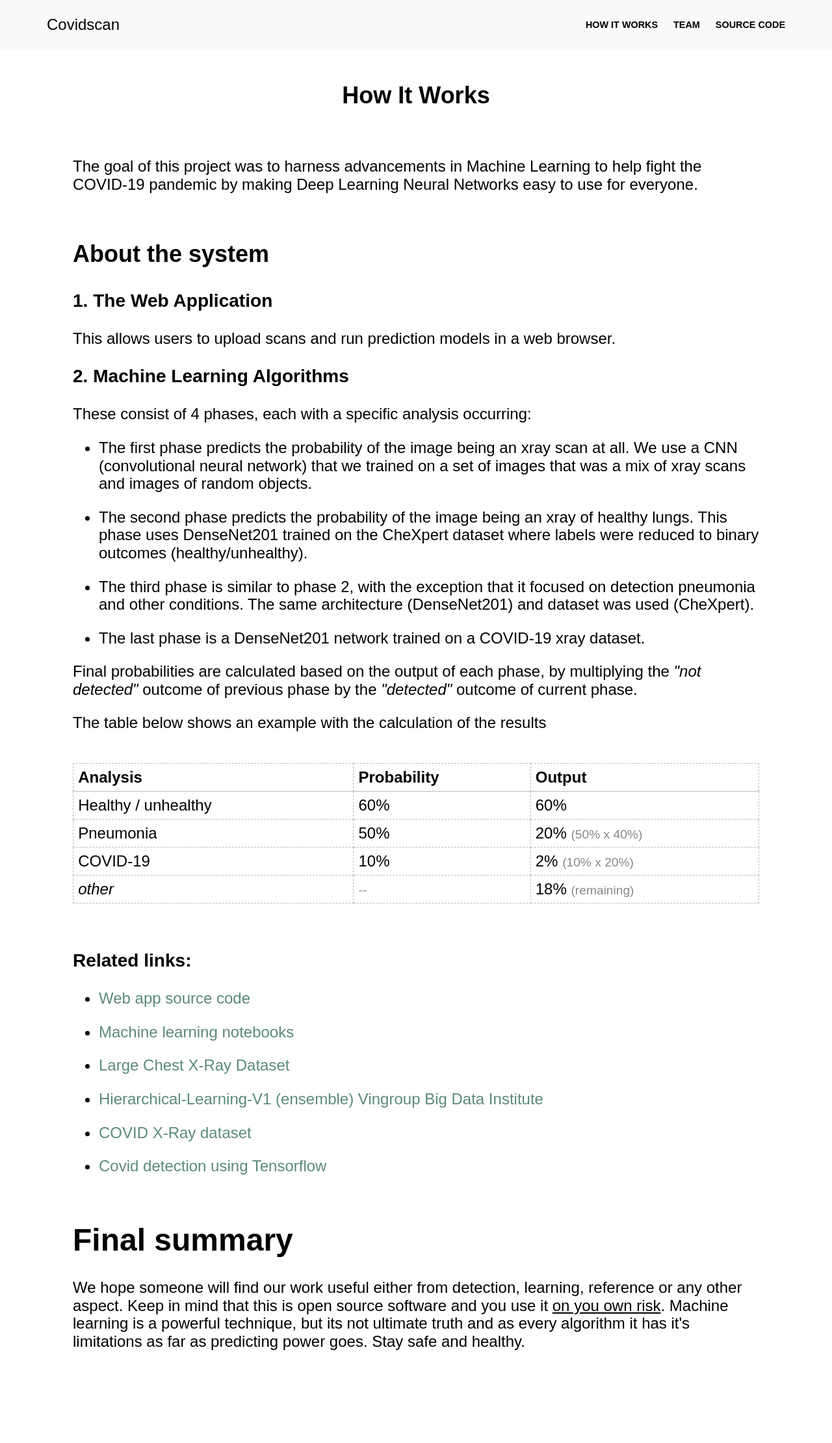
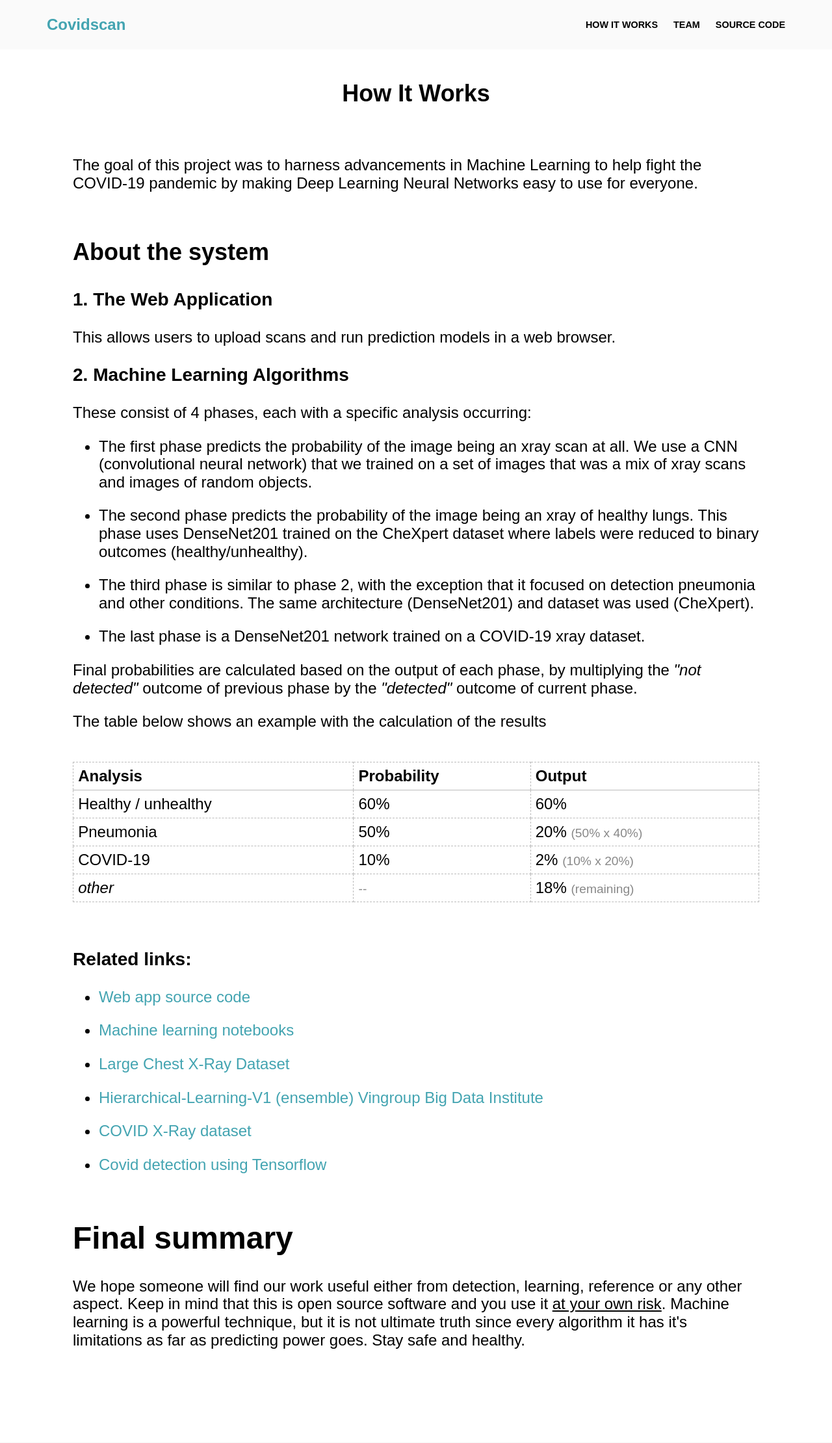
Before and after one commit to covidscantest/covidscantest-webapp, a Django app: page /how-it-works in a window 1280 px wide. Shown: the top 2220 px of the page at 65% size. Run offline with Django 3.2, Linux system fonts and the light colour scheme; parts of the project's set-up code (start-up, migrations or seed data) failed here and were passed over; some libraries are stand-ins or nearby versions; some web fonts are replaced.

Commit message:
final touches

```diff
--- a/covidwebapp/scandetector/templates/how.html
+++ b/covidwebapp/scandetector/templates/how.html
@@ -99,31 +99,65 @@
       <h3>Related links:</h3>
       <ul>
         <li>
-                <a href="https://github.com/covidscantest/covidscantest-webapp">Web app source code</a>
+          <a
+            href="https://github.com/covidscantest/covidscantest-webapp"
+            target="_blank"
+            rel="noreferrer noopener"
+            >Web app source code</a
+          >
         </li>
         <li>
-                <a href="https://github.com/covidscantest/covidscan-datascience">Machine learning notebooks</a>
+          <a
+            href="https://github.com/covidscantest/covidscan-datascience"
+            target="_blank"
+            rel="noreferrer noopener"
+            >Machine learning notebooks</a
+          >
         </li>
         <li>
-                <a href="https://stanfordmlgroup.github.io/competitions/chexpert/">Large Chest X-Ray Dataset</a>
+          <a
+            href="https://stanfordmlgroup.github.io/competitions/chexpert/"
+            target="_blank"
+            rel="noreferrer noopener"
+            >Large Chest X-Ray Dataset</a
+          >
         </li>
         <li>
-                <a href="https://arxiv.org/abs/1911.06475">Hierarchical-Learning-V1 (ensemble) Vingroup Big Data
-                    Institute</a>
+          <a
+            href="https://arxiv.org/abs/1911.06475"
+            target="_blank"
+            rel="noreferrer noopener"
+            >Hierarchical-Learning-V1 (ensemble) Vingroup Big Data Institute</a
+          >
         </li>
-            <li><a href="https://github.com/ieee8023/covid-chestxray-dataset">COVID X-Ray dataset</a></li>
-            <li><a href="https://rubikscode.net/2020/03/23/detection-of-covid-19-in-chest-x-rays-with-deep-learning/">Covid
-                detection using Tensorflow</a></li>
+        <li>
+          <a
+            href="https://github.com/ieee8023/covid-chestxray-dataset"
+            target="_blank"
+            rel="noreferrer noopener"
+            >COVID X-Ray dataset</a
+          >
+        </li>
+        <li>
+          <a
+            href="https://rubikscode.net/2020/03/23/detection-of-covid-19-in-chest-x-rays-with-deep-learning/"
+            target="_blank"
+            rel="noreferrer noopener"
+            >Covid detection using Tensorflow</a
+          >
+        </li>
       </ul>
     </article>
 
     <article>
       <h1>Final summary</h1>
       <p>
-              We hope someone will find our work useful either from detection, learning, reference or any other aspect.
-              Keep in mind that this is open source software and you use it <u>on you own risk</u>. Machine learning is a
-              powerful technique, but its not ultimate truth and as every algorithm it has it's limitations as far as
-              predicting power goes. Stay safe and healthy.
+        We hope someone will find our work useful either from detection,
+        learning, reference or any other aspect. Keep in mind that this is open
+        source software and you use it <u>at your own risk</u>. Machine learning
+        is a powerful technique, but it is not ultimate truth since every
+        algorithm it has it's limitations as far as predicting power goes. Stay
+        safe and healthy.
       </p>
     </article>
   </div>
--- a/covidwebapp/scandetector/templates/layout.html
+++ b/covidwebapp/scandetector/templates/layout.html
@@ -75,7 +75,14 @@
       <ul>
         <li><a href="{% url 'scandetector:how' %}">How it Works</a></li>
         <li><a href="{% url 'scandetector:team' %}">Team</a></li>
-        <li><a href="https://github.com/covidscantest">Source code</a></li>
+        <li>
+          <a
+            target="_blank"
+            rel="noreferrer noopener"
+            href="https://github.com/covidscantest"
+            >Source code</a
+          >
+        </li>
       </ul>
     </nav>
 
--- a/covidwebapp/static/css/main.css
+++ b/covidwebapp/static/css/main.css
@@ -14,7 +14,7 @@ html {
   --colorTable: #BBBBBB;
   --colorLine: #DDDDDD;
   --colorButtonText: #FFFFFF;
-  --colorButton: #5C897E;
+  --colorButton: #43A4B1;
   --colorError: #D26F88;
   --colorSuccess: #6dc255;
   --colorMed: #DE905B;
@@ -60,19 +60,44 @@ a {
 nav {
   padding: 1em var(--sizePadding);
   display: flex;
-  align-items: center;
+  flex-direction: column;
+  align-items: flex-start;
   justify-content: space-between;
   background: var(--colorAlt);
   transition: all 0.2s ease;
-  position: absolute;
+  position: static;
   top: 0;
   left: 0;
   width: 100%;
   z-index: 1;
 }
+nav .logo {
+  font-weight: bold;
+  color: var(--colorButton);
+}
+nav ul {
+  list-style: none;
+  margin: 0.7rem 0 0;
+  padding: 0;
+  display: flex;
+}
+nav ul li {
+  margin-right: 1rem;
+  font-size: 0.6em;
+  font-weight: bold;
+  text-transform: uppercase;
+  white-space: nowrap;
+}
+nav ul li a {
+  width: 100%;
+  display: block;
+}
 @media screen and (min-width: 640px) {
   nav {
     background: none;
+    align-items: center;
+    position: absolute;
+    flex-direction: row;
   }
   nav::before {
     content: "";
@@ -186,7 +220,7 @@ section .block {
 section header {
   width: 100%;
   height: 6em;
-  margin: calc(var(--sizePadding) + .1em) calc(-1 * var(--sizePadding)) calc(-1 * var(--sizePadding));
+  margin: 0 calc(-1 * var(--sizePadding)) calc(-1 * var(--sizePadding));
   text-align: center;
   display: flex;
   flex-direction: column;
@@ -202,6 +236,11 @@ section header p {
   margin: 0;
   font-size: 0.8em;
   color: var(--colorDim);
+}
+@media screen and (min-width: 640px) {
+  section header {
+    margin: var(--sizePadding) calc(-1 * var(--sizePadding)) calc(-1 * var(--sizePadding));
+  }
 }
 section h2 {
   margin-bottom: 1em;
--- a/covidwebapp/static/js/app.js
+++ b/covidwebapp/static/js/app.js
@@ -11,9 +11,9 @@ const app = new Vue({
     file: null,
 
     // image specs
-    validTypes: ['image/jpeg', 'image/png'],
+    validTypes: ["image/jpeg", "image/png"],
     maxSize: 5 * 1024 * 1024, // 5 MB
-    url: '/result/',
+    url: "/result/",
 
     // user acknowledgements
     notForMedicalUse: false,
--- a/covidwebapp/static/sass/components/hero.sass
+++ b/covidwebapp/static/sass/components/hero.sass
@@ -4,7 +4,7 @@
   padding: 0
   background: var(--colorAlt)
   position: relative
-  height: 100vh
+  height: 100%
   min-height: 35em
 
   @media screen and (min-width: 640px)
@@ -14,7 +14,6 @@
     overflow: hidden
     display: flex
     align-items: center
-    justify-content: center
     flex-direction: column
     height: 100%
 
@@ -27,16 +26,19 @@
       display: none
 
     &.left
-      padding: calc(var(--sizePadding) * 2) var(--sizePadding)
+      padding: var(--sizePadding)
+
+      @media screen and (min-width: 640px)
+        padding-top: calc(var(--sizePadding) * 2)
 
       & > h1,
-      & > p
+      & > p,
+      & > .share
         width: 100%
         max-width: 20rem
 
       h1
         line-height: 1
-        margin-top: 1em
         margin-bottom: 1rem
 
       p
@@ -50,8 +52,18 @@
           padding: .5rem
           margin-bottom: 1.5rem
 
+      .share
+        display: flex
+        align-items: center
+        margin-top: .5em
+        justify-content: flex-start
+
+        #st-1
+          position: static !important
+
     @media screen and (min-width: 640px)
       width: 50%
+      justify-content: center
 
       &.left
         padding: var(--sizePadding)
--- a/covidwebapp/static/sass/components/nav.sass
+++ b/covidwebapp/static/sass/components/nav.sass
@@ -1,19 +1,43 @@
 nav
   padding: 1em var(--sizePadding)
   display: flex
-  align-items: center
+  flex-direction: column
+  align-items: flex-start
   justify-content: space-between
   background: var(--colorAlt)
   transition: all .2s ease
-  position: absolute
+  position: static
   top: 0
   left: 0
   width: 100%
   z-index: 1
 
+  .logo
+    font-weight: bold
+    color: var(--colorButton)
+
+  ul
+    list-style: none
+    margin: 0.7rem 0 0
+    padding: 0
+    display: flex
+
+    li
+      margin-right: 1rem
+      font-size: 0.6em
+      font-weight: bold
+      text-transform: uppercase
+      white-space: nowrap
+
+      a
+        width: 100%
+        display: block
+
   @media screen and (min-width: 640px)
     background: none
-
+    align-items: center
+    position: absolute
+    flex-direction: row
 
     &::before
       content: ""
@@ -26,14 +50,10 @@ nav
       opacity: 0.75
       z-index: -1
 
-  ul
-    list-style: none
-    margin: 0
-    padding: 0
-    display: flex
+    ul
+      margin: 0
+      text-align: right
 
-    li
-      margin-left: 1rem
-      font-size: 0.6em
-      font-weight: bold
-      text-transform: uppercase
+      li
+        margin-right: 0
+        margin-left: 1rem
--- a/covidwebapp/static/sass/components/section.sass
+++ b/covidwebapp/static/sass/components/section.sass
@@ -17,7 +17,7 @@ section
   header
     width: 100%
     height: 6em
-    margin: calc(var(--sizePadding) + .1em) calc(-1 * var(--sizePadding)) calc(-1 * var(--sizePadding))
+    margin: 0 calc(-1 * var(--sizePadding)) calc(-1 * var(--sizePadding))
     text-align: center
     display: flex
     flex-direction: column
@@ -33,6 +33,9 @@ section
       margin: 0
       font-size: 0.8em
       color: var(--colorDim)
+
+    @media screen and (min-width: 640px)
+      margin: var(--sizePadding) calc(-1 * var(--sizePadding)) calc(-1 * var(--sizePadding))
 
   h2
     margin-bottom: 1em
--- a/covidwebapp/static/sass/main.sass
+++ b/covidwebapp/static/sass/main.sass
@@ -16,7 +16,7 @@ html
   --colorTable: #BBBBBB
   --colorLine: #DDDDDD
   --colorButtonText: #FFFFFF
-  --colorButton: #5C897E
+  --colorButton: #43A4B1
   --colorError: #D26F88
   --colorSuccess: #6dc255
   --colorMed: #DE905B
--- a/covidwebapp/static/sass/views/team.sass
+++ b/covidwebapp/static/sass/views/team.sass
@@ -41,3 +41,7 @@
     li
       margin-left: 0.8rem
       font-size: 1.2em
+
+  .contacts
+    padding-top: 0 !important
+    margin-bottom: var(--sizePadding)
```
Also changed, not shown: other parts of covidwebapp/static/css/main.css (+31 -17 lines), covidwebapp/scandetector/templates/index.html (+15 -7 lines), covidwebapp/scandetector/templates/team.html (+9 -5 lines), covidwebapp/static/img/social.jpg. Lines whose indentation alone changed are shown as unchanged.
